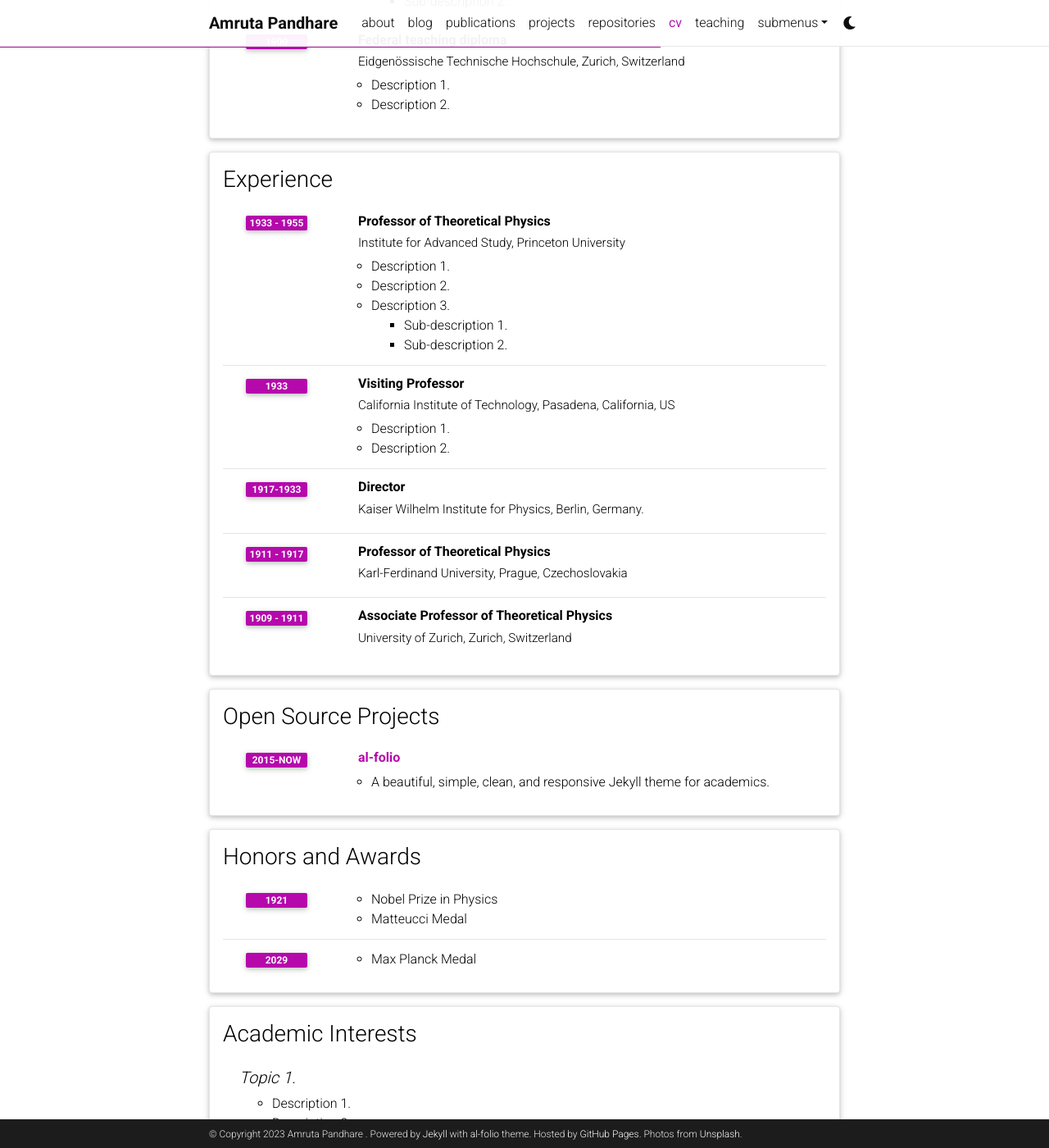
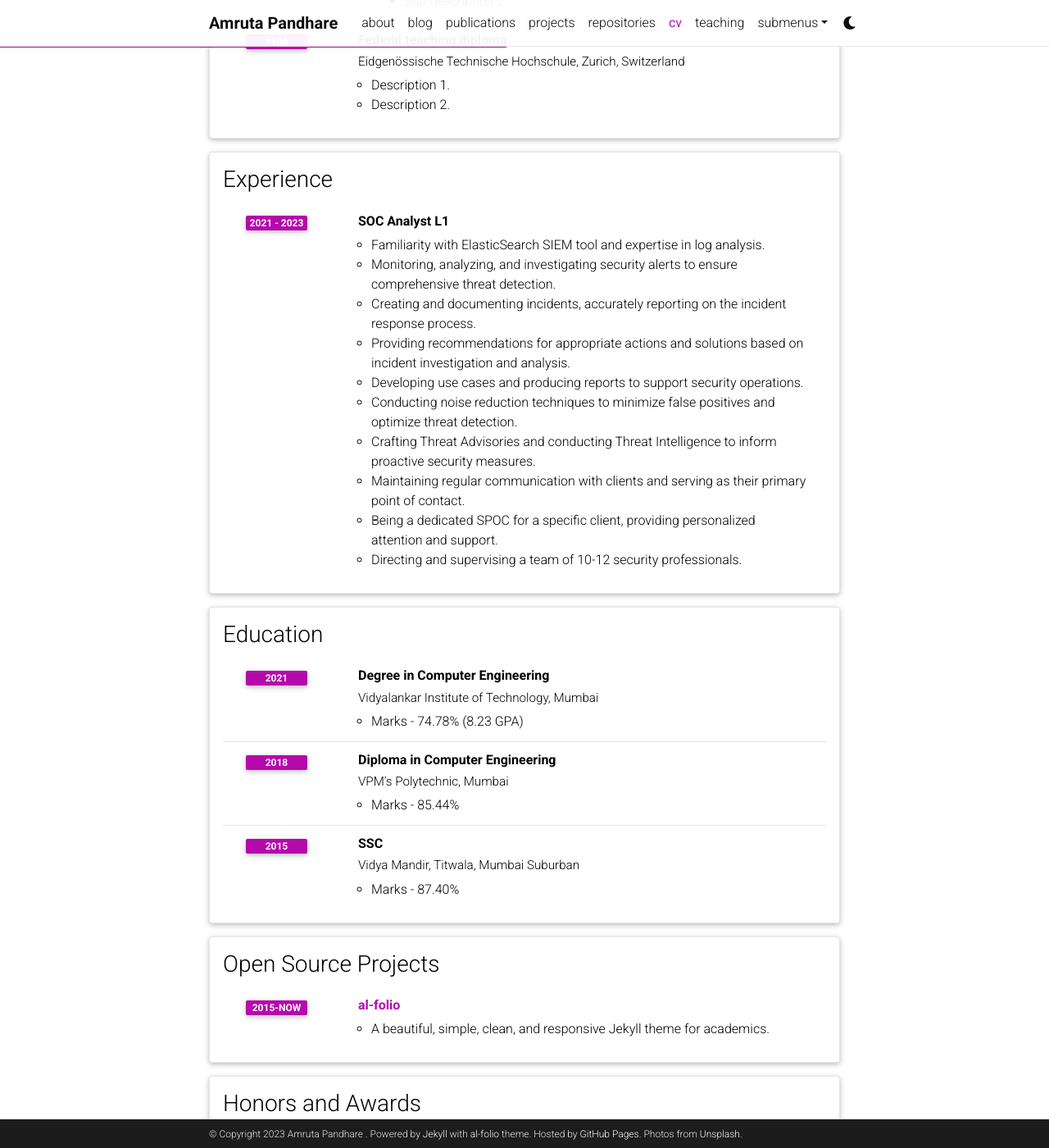
Before and after one commit to AmrutaPandhare/AmrutaPandhare.github.io, a Jekyll site: the page built from _pages/cv.md, in a window 1280 px wide and 1400 px high, scrolled down 627 px. Shown: the whole window at 82% size. Built offline with Jekyll 4.4.1, drawn with Linux system fonts in a browser that asks for light colours; comment, search, counter and statistics services are not loaded; a style sheet for code colours, icons or effects is not loaded; some of the changed text lies outside the part shown.

Commit message:
Update cv.yml

```diff
--- a/_data/cv.yml
+++ b/_data/cv.yml
@@ -2,11 +2,11 @@
   type: map
   contents:
     - name: Full Name
-      value: Albert Einstein
+      value: Amruta Anant Pandhare
     - name: Date of Birth
-      value: 14th March 1879
+      value: 23rd February 2000
     - name: Languages
-      value: English, German
+      value: English, Hindi, Marathi
 
 - title: Education
   type: time_table
@@ -31,35 +31,39 @@
 - title: Experience
   type: time_table
   contents:
-    - title: Professor of Theoretical Physics
-      institution: Institute for Advanced Study, Princeton University
-      year: 1933 - 1955
+    - title: SOC Analyst L1
+      company: CyberNX Technologies Pvt Ltd.
+      year: 2021 - 2023
       description:
-        - Description 1.
-        - Description 2.
-        - title: Description 3.
-          contents:
-            - Sub-description 1.
-            - Sub-description 2.
-    - title: Visiting Professor
-      institution: California Institute of Technology, Pasadena, California, US
-      year: 1933
+        - Familiarity with ElasticSearch SIEM tool and expertise in log analysis.
+        - Monitoring, analyzing, and investigating security alerts to ensure comprehensive threat detection.
+        - Creating and documenting incidents, accurately reporting on the incident response process.
+        - Providing recommendations for appropriate actions and solutions based on incident investigation and analysis.
+        - Developing use cases and producing reports to support security operations.
+        - Conducting noise reduction techniques to minimize false positives and optimize threat detection.
+        - Crafting Threat Advisories and conducting Threat Intelligence to inform proactive security measures.
+        - Maintaining regular communication with clients and serving as their primary point of contact.
+        - Being a dedicated SPOC for a specific client, providing personalized attention and support.
+        - Directing and supervising a team of 10-12 security professionals.
+
+- title: Education
+  type: time_table
+  contents:
+    - title: Degree in Computer Engineering
+      institution: Vidyalankar Institute of Technology, Mumbai
+      year: 2021
       description:
-        - Description 1.
-        - Description 2.
-
-    - title: Director
-      institution: Kaiser Wilhelm Institute for Physics, Berlin, Germany.
-      year: 1917-1933
-
-    - title: Professor of Theoretical Physics
-      institution: Karl-Ferdinand University, Prague, Czechoslovakia
-      year: 1911 - 1917
+        - Marks - 74.78% (8.23 GPA)
+    - title: Diploma in Computer Engineering
+      institution: VPM’s Polytechnic, Mumbai
+      year: 2018
       description:
-
-    - title: Associate Professor of Theoretical Physics
-      institution: University of Zurich, Zurich, Switzerland
-      year: 1909 - 1911
+        - Marks - 85.44%
+    - title: SSC
+      institution: Vidya Mandir, Titwala, Mumbai Suburban
+      year: 2015
+      description:
+        - Marks - 87.40%
 
 - title: Open Source Projects
   type: time_table
```
